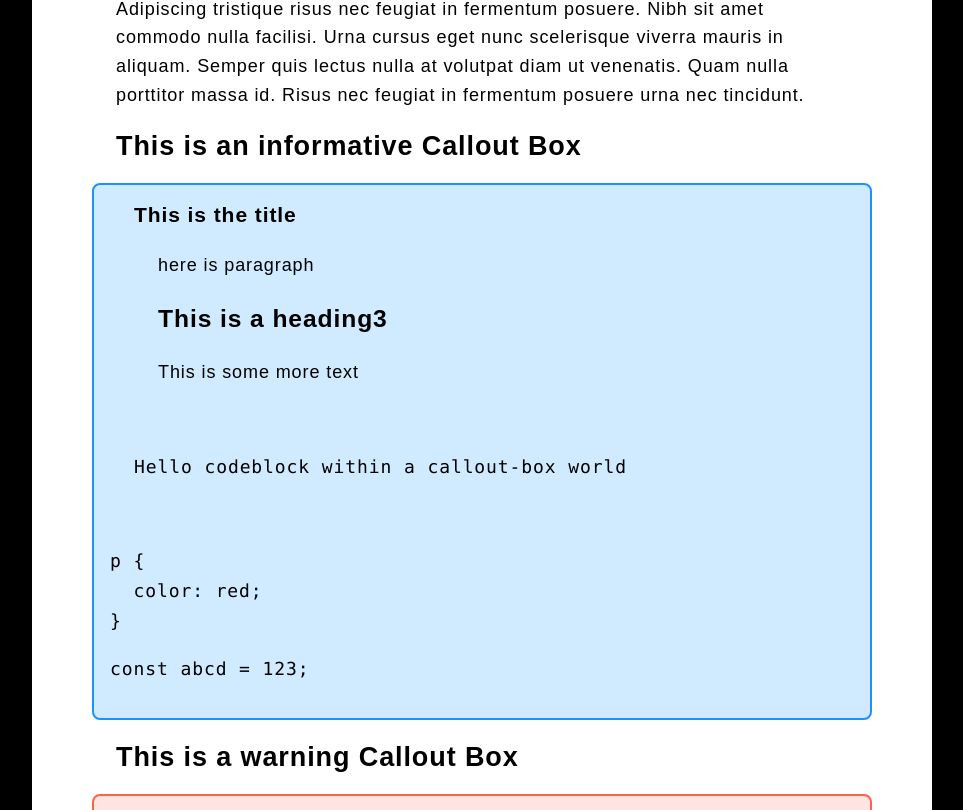
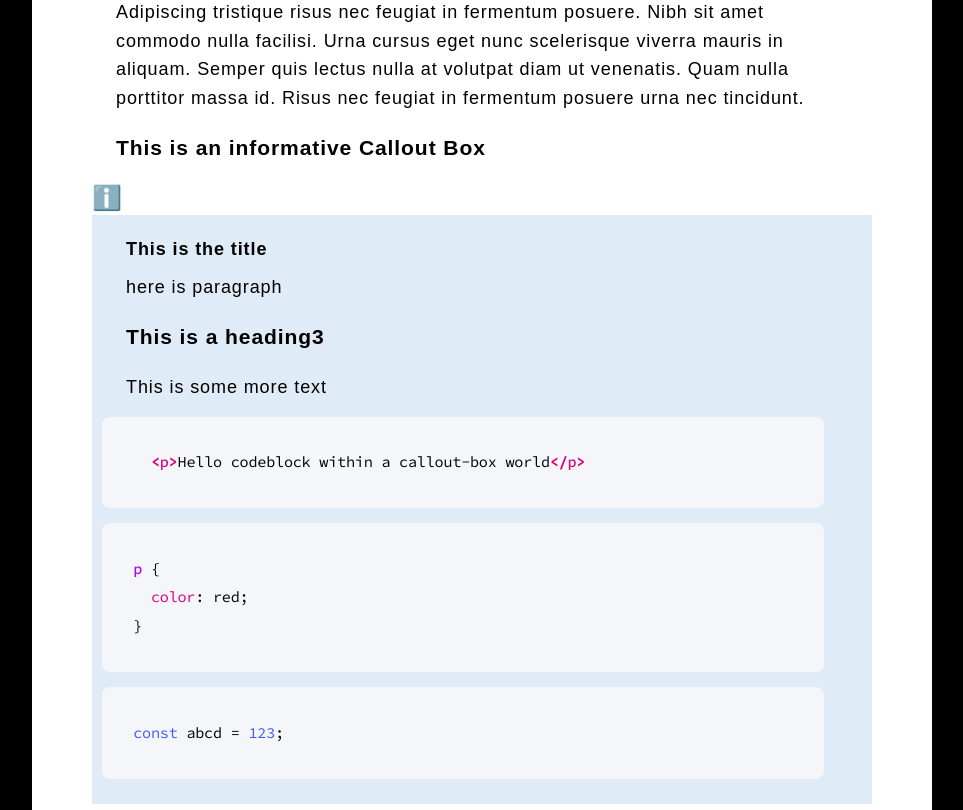
Before and after one commit to krishna-chaitanya-piratla/dev-prep-notes, a React (Create React App) app in the folder frontend/: page / in a window 1280 px wide. Shown: the part 1270-2080 px from the top of the page, without its empty margins (268-1231 px from the left). Built offline with nearby package versions, Linux system fonts and the light colour scheme; a web font is replaced by a local one.

Commit message:
Add styles to calloutbox

```diff
--- a/frontend/src/components/CalloutBox.tsx
+++ b/frontend/src/components/CalloutBox.tsx
@@ -1,35 +1,24 @@
 import React from 'react';
-import styled from 'styled-components';
-import { CalloutBoxContent } from '../types/Page';
+import { CalloutBox, CalloutContent, CalloutIcon } from '../styles/CalloutBox';
 
-const CalloutBoxWrapper = styled.div<{ boxType: 'info' | 'warning' }>`
-  border: 2px solid ${({ boxType }) => (boxType === 'info' ? '#1e90ff' : '#ff6347')};
-  background-color: ${({ boxType }) => (boxType === 'info' ? '#d0ebff' : '#ffe4e1')};
-  padding: 1rem;
-  margin: 1rem 0;
-  border-radius: 8px;
-`;
+interface CalloutBoxProps {
+  type: 'info' | 'warning';
+  title: string;
+  contents: React.ReactNode[];
+}
 
-const CalloutBoxTitle = styled.h3`
-  margin-top: 0;
-`;
+const CalloutBoxComponent: React.FC<CalloutBoxProps> = ({ type, title, contents }) => {
+  return (
+    <CalloutBox>
+      <CalloutIcon type={type}>{type === 'warning' ? '⚠️' : 'ℹ️'}</CalloutIcon>
+      <CalloutContent type={type}>
+        <h4>{title}</h4>
+        {contents.map((content, index) => (
+          <div key={index}>{content}</div>
+        ))}
+      </CalloutContent>
+    </CalloutBox>
+  );
+};
 
-const CalloutBox: React.FC<CalloutBoxContent> = ({ boxType, title, contents }) => (
-  <CalloutBoxWrapper boxType={boxType}>
-    <CalloutBoxTitle>{title}</CalloutBoxTitle>
-    {contents.map((content, index) => (
-      <div key={content.id || index}>
-        {content.type === 'p' && <p dangerouslySetInnerHTML={{ __html: content.contents as string }} />}
-        {content.type === 'h3' && <h3 dangerouslySetInnerHTML={{ __html: content.contents as string }} />}
-        {content.type === 'code-block' &&
-          (content.contents as { type: string; contents: string }[]).map((code, idx) => (
-            <pre key={idx} className={`language-${code.type}`}>
-              <code dangerouslySetInnerHTML={{ __html: code.contents }} />
-            </pre>
-          ))}
-      </div>
-    ))}
-  </CalloutBoxWrapper>
-);
-
-export default CalloutBox;
+export default CalloutBoxComponent;
--- a/frontend/src/components/Page/Page.tsx
+++ b/frontend/src/components/Page/Page.tsx
@@ -4,8 +4,8 @@ import dataStore from '../../stores/DataStore';
 import { BannerWrapper, ContentWrapper, PageWrapper } from '../../styles/Page/Page';
 import Banner from './Banner';
 import CodeBlock from '../CodeBlock';
-import CalloutBox from '../CalloutBox';
-import { Content, CalloutBoxContent } from '../../types/Page';
+import CalloutBoxComponent from '../CalloutBox';
+import { Content } from '../../types/Page';
 
 const renderContent = (content: Content) => {
   switch (content.type) {
@@ -32,7 +32,14 @@ const renderContent = (content: Content) => {
         </div>
       );
     case 'callout-box':
-      return <CalloutBox {...(content as CalloutBoxContent)} />;
+      return (
+        <CalloutBoxComponent
+          key={content.id}
+          type={content.boxType}
+          title={content.title}
+          contents={(content.contents as Content[]).map((item) => renderContent(item))}
+        />
+      );
     default:
       return null;
   }
--- a/frontend/src/data/sample.ts
+++ b/frontend/src/data/sample.ts
@@ -62,7 +62,7 @@ export const dummy_page_01: Page = {
             id: "paragraph-002"
           },
           {
-            type: "h2",
+            type: "h3",
             contents: "This is an informative Callout Box",
             id: "heading2-001"
           },
@@ -73,17 +73,17 @@ export const dummy_page_01: Page = {
             contents: [
               {
                 type: "p",
-                contents: "<p>here is paragraph</p>",
+                contents: "here is paragraph",
                 id: "callout-paragraph-001"
               },
               {
                 type: "h3",
-                contents: "<h3>This is a heading3</h3>",
+                contents: "This is a heading3",
                 id: "callout-heading3-001"
               },
               {
                 type: "p",
-                contents: "<p>This is some more text</p>",
+                contents: "This is some more text",
                 id: "callout-paragraph-002"
               },
               {
@@ -131,17 +131,17 @@ export const dummy_page_01: Page = {
             contents: [
               {
                 type: "p",
-                contents: "<p>here is paragraph</p>",
+                contents: "here is paragraph",
                 id: "callout-paragraph-003"
               },
               {
                 type: "h3",
-                contents: "<h3>This is a heading3</h3>",
+                contents: "This is a heading3",
                 id: "callout-heading3-002"
               },
               {
                 type: "p",
-                contents: "<p>This is some more text</p>",
+                contents: "This is some more text",
                 id: "callout-paragraph-004"
               },
               {
--- /dev/null
+++ b/frontend/src/styles/CalloutBox.tsx
@@ -0,0 +1,55 @@
+import styled, { css } from 'styled-components';
+
+export const CalloutBox = styled.aside`
+  position: relative;
+  margin: 10px 0;
+`;
+
+const infoStyles = css`
+  background-color: #dfebf6;
+
+  .callout-icon {
+    color: #4433ff;
+  }
+
+  .callout-content {
+    border-left: 4px solid #4433ff;
+  }
+`;
+
+const warningStyles = css`
+  background-color: #ffdd0040;
+
+  .callout-icon {
+    color: #ff9d00;
+  }
+
+  .callout-content {
+    border-left: 4px solid #ff9d00;
+  }
+`;
+
+export const CalloutContent = styled.div<{ type: 'info' | 'warning' }>`
+  padding: 10px;
+
+  h4 {
+    margin: 10px 0;
+  }
+
+  p {
+    margin: 10px 0;
+  }
+
+  ${(props) => (props.type === 'warning' ? warningStyles : infoStyles)}
+`;
+
+export const CalloutIcon = styled.span<{ type: 'info' | 'warning' }>`
+  font-size: 24px;
+  margin-right: 10px;
+
+  ${(props) =>
+    props.type === 'warning' &&
+    css`
+      color: #ff9d00;
+    `}
+`;
```
